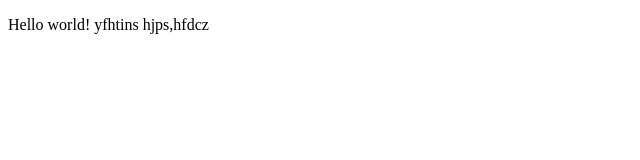
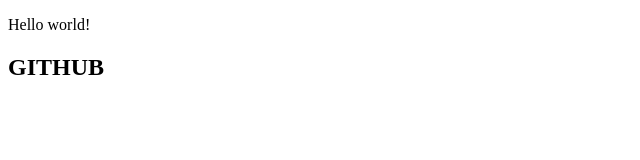
Before and after one commit to voldromov/js-lessons, a plain HTML site: page index.html in a window 1280 px wide. Shown: the whole page, without its empty margins (0-640 px from the left). Drawn offline with Linux system fonts and the light colour scheme.

Commit message:
index.html mod

```diff
--- a/index.html
+++ b/index.html
@@ -6,8 +6,8 @@
     <title>Document</title>
 </head>
 <body>
-    <p>Hello world!
-    yfhtins hjps,hfdcz</p>
+    <p>Hello world!</p>
+    <h2>GITHUB</h2>
     <script src="script.js"></script>
 </body>
 </html>
```
